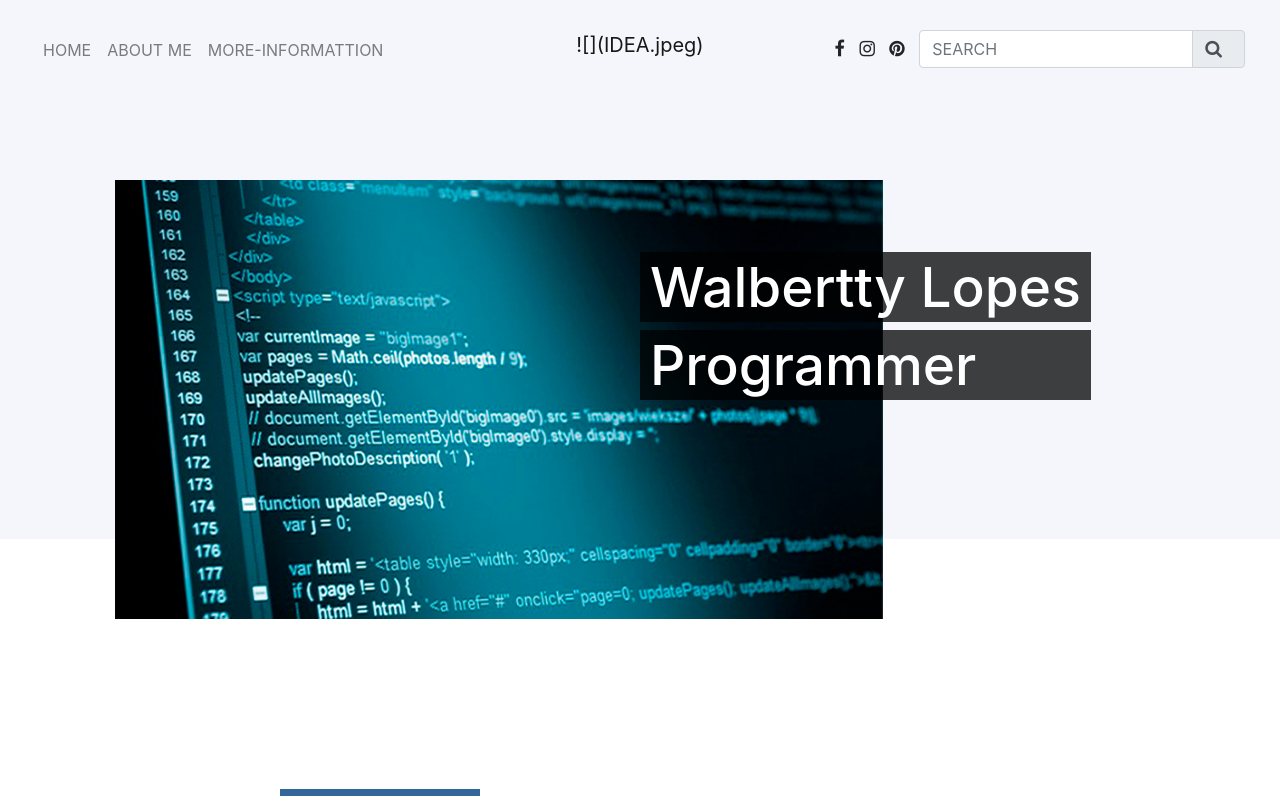
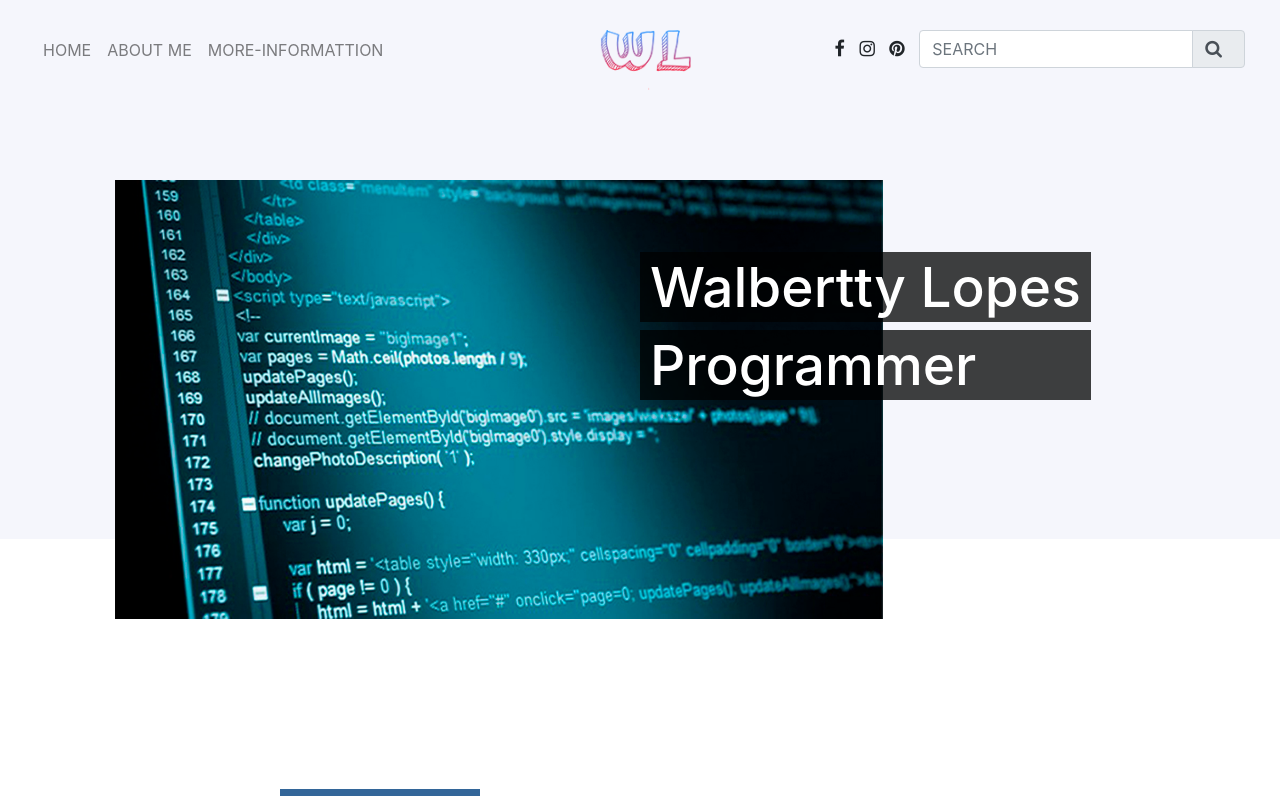
Before and after one commit to Walbertty/walbertty.github.io, a plain HTML site: page index.html in a window 1280 px wide. Shown: the top 796 px of the page. Drawn offline with nearby package versions, Linux system fonts and the light colour scheme; files that its build step writes are made by us from their sources.

Commit message:
Update index.html

```diff
--- a/index.html
+++ b/index.html
@@ -16,7 +16,7 @@
 <body>
   <section class="header">
     <nav class="navbar navbar-expand-lg navbar-light">
-  <a class="navbar-brand" href="#">![](IDEA.jpeg)</a>
+  <a class="navbar-brand" href="#"><img src="images/wl.png"></a>
   <button class="navbar-toggler" type="button" data-toggle="collapse" data-target="#navbarNav" aria-controls="navbarNav" aria-expanded="false" aria-label="Toggle navigation">
     <i class="fa fa-bars"></i>
   </button>
```
